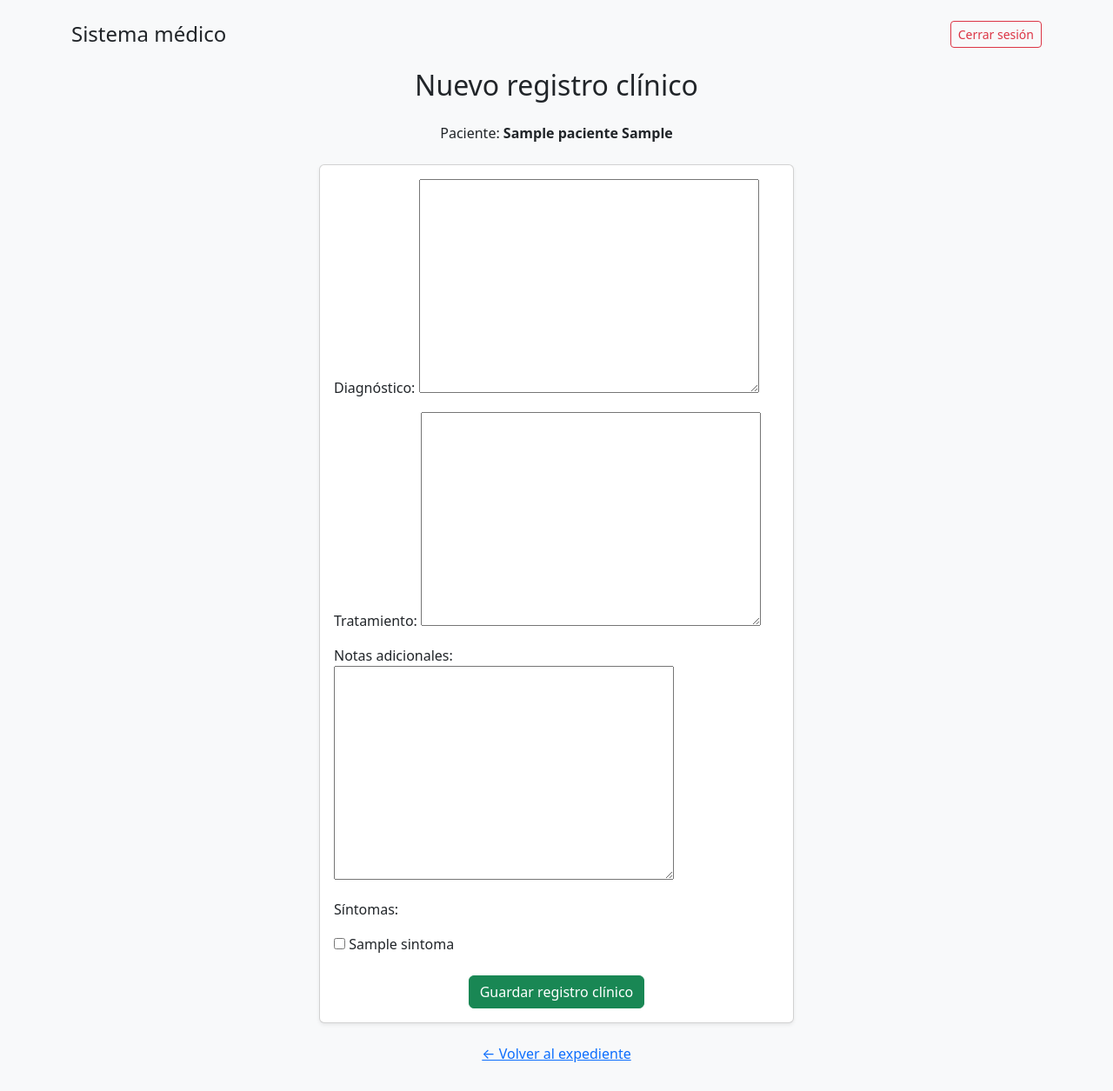
After one commit to HectorSantoyo/sistema-medico-tesis, a Django app: page /historial/paciente/1/crear/ in a window 1280 px wide. The commit adds this page. Shown: the whole page at 87% size. Run offline with Django 5.2, Linux system fonts and the light colour scheme; a user stored in the database is signed in; tables that the repository leaves empty hold one stand-in row (values such as "Sample post").

Commit message:
feat: add clinical history creation flow

```diff
--- /dev/null
+++ b/historial_clinico/forms.py
@@ -0,0 +1,17 @@
+from django import forms
+from .models import RegistroClinico
+
+
+class RegistroClinicoForm(forms.ModelForm):
+    class Meta:
+        model = RegistroClinico
+        fields = ['diagnostico', 'tratamiento', 'notas_adicionales', 'sintomas']
+        widgets = {
+            'sintomas': forms.CheckboxSelectMultiple(),
+        }
+        labels = {
+            'diagnostico': 'Diagnóstico',
+            'tratamiento': 'Tratamiento',
+            'notas_adicionales': 'Notas adicionales',
+            'sintomas': 'Síntomas',
+        }
--- /dev/null
+++ b/historial_clinico/templates/historial_clinico/crear_registro.html
@@ -0,0 +1,34 @@
+{% extends "base.html" %}
+
+{% block title %}Nuevo registro clínico{% endblock %}
+{% block header %}Sistema médico{% endblock %}
+
+{% block content %}
+<h2 class="mb-4 text-center">Nuevo registro clínico</h2>
+<p class="text-center mb-4">Paciente: <strong>{{ paciente.nombre }} {{ paciente.apellido }}</strong></p>
+<div class="row justify-content-center">
+    <div class="col-md-6">
+        <div class="card shadow-sm">
+            <div class="card-body">
+                <form method="post">
+                    {% csrf_token %}
+
+                    {% if form.errors %}
+                        <div class="alert alert-danger">
+                            <strong>Por favor corrige los errores en el formulario:</strong>
+                        </div>
+                    {% endif %}
+
+                    {{ form.as_p }}
+                    <div class="text-center mt-4">
+                        <button type="submit" class="btn btn-success">Guardar registro clínico</button>
+                    </div>
+                </form>
+            </div>
+        </div>
+        <div class="text-center mt-3">
+            <a href="{% url 'detalle_paciente' paciente.id %}" class="btn btn-link">← Volver al expediente</a>
+        </div>
+    </div>
+</div>
+{% endblock %}
--- /dev/null
+++ b/historial_clinico/urls.py
@@ -0,0 +1,6 @@
+from django.urls import path
+from . import views
+
+urlpatterns = [
+    path('paciente/<int:paciente_id>/crear/', views.crear_registro_clinico, name='crear_registro_clinico'),
+]
--- a/historial_clinico/views.py
+++ b/historial_clinico/views.py
@@ -1,3 +1,27 @@
-from django.shortcuts import render
+from django.shortcuts import render, get_object_or_404, redirect
+from django.contrib.auth.decorators import login_required
+from django.contrib import messages
+from pacientes.models import Paciente
+from usuarios.models import Medico
+from .forms import RegistroClinicoForm
 
-# Create your views here.
+
+@login_required
+def crear_registro_clinico(request, paciente_id):
+    medico = Medico.objects.get(user=request.user)
+    paciente = get_object_or_404(Paciente, id=paciente_id, medico_asignado=medico)
+
+    if request.method == 'POST':
+        form = RegistroClinicoForm(request.POST)
+        if form.is_valid():
+            registro = form.save(commit=False)
+            registro.paciente = paciente
+            registro.medico = medico
+            registro.save()
+            form.save_m2m()
+            messages.success(request, 'Registro clínico creado con éxito.')
+            return redirect('detalle_paciente', paciente_id=paciente.id)
+    else:
+        form = RegistroClinicoForm()
+
+    return render(request, 'historial_clinico/crear_registro.html', {'form': form, 'paciente': paciente})
--- a/sistemamedico/urls.py
+++ b/sistemamedico/urls.py
@@ -10,5 +10,6 @@ urlpatterns = [
     path('usuarios/', include('usuarios.urls')),
     path('citas/', include('citas.urls')),
     path('alertas/', include('analisis.urls')),
+    path('historial/', include('historial_clinico.urls')),
 
 ]
```
Also changed, not shown: pacientes/templates/pacientes/detalle_paciente.html (+11 -2 lines).
